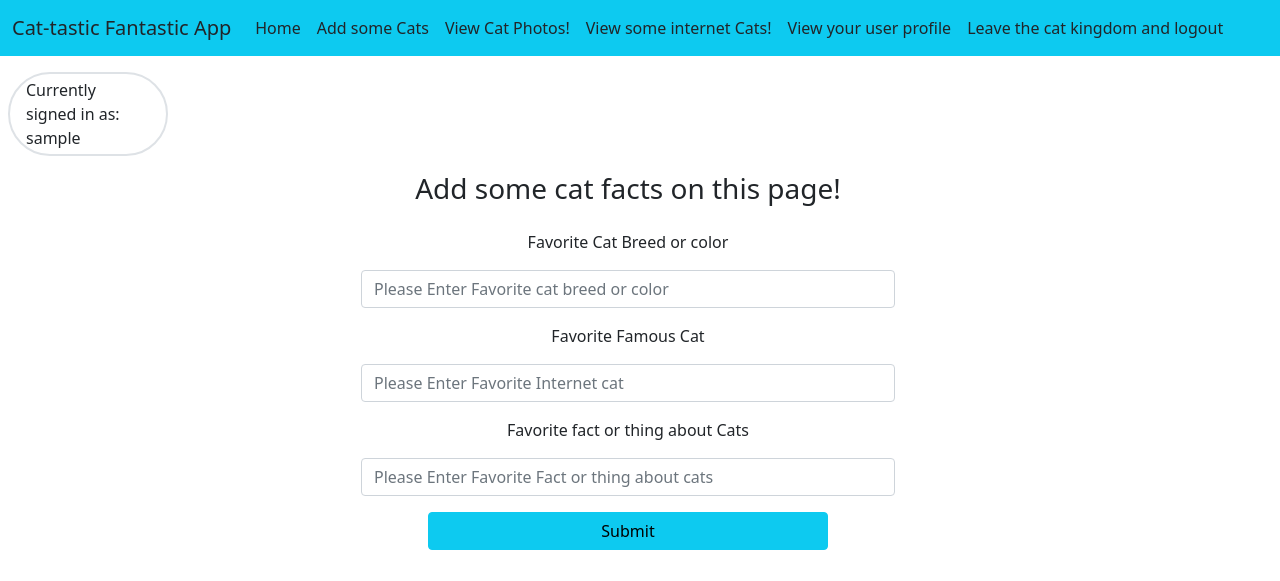
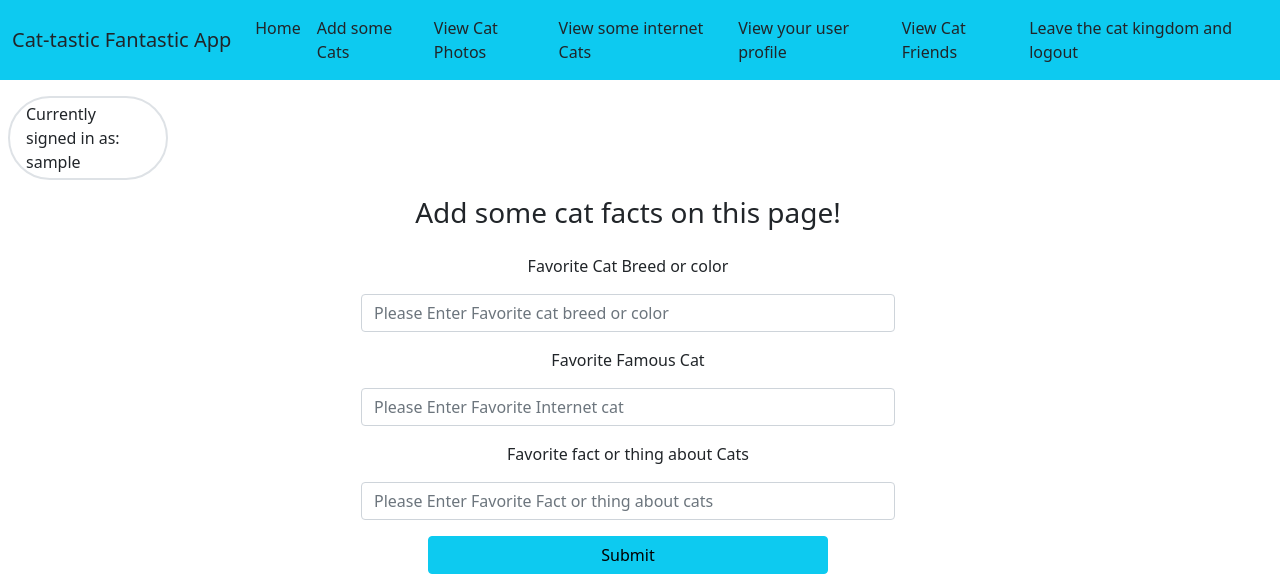
Before and after one commit to Navi-beep/cat_app, a Flask app: page /addcats in a window 1280 px wide. Shown: the top 581 px of the page. Run offline with Flask 2, Linux system fonts and the light colour scheme; the visitor is signed in with stand-in values (Sample User, id 1); data comes from the database, SQL or seed files in the repository; some libraries are stand-ins or nearby versions.

Commit message:
added link to cat friends

```diff
--- a/app/templates/base.html
+++ b/app/templates/base.html
@@ -29,11 +29,13 @@
 
                   <a class="nav-link text-dark" href="{{ url_for('cat') }}">Add some Cats</a>
 
-                  <a class="nav-link text-dark" href="{{ url_for('cat_img') }}">View Cat Photos!</a>
+                  <a class="nav-link text-dark" href="{{ url_for('cat_img') }}">View Cat Photos</a>
 
-                  <a class="nav-link text-dark" href="{{ url_for('fav_cats') }}">View some internet Cats!</a>
+                  <a class="nav-link text-dark" href="{{ url_for('fav_cats') }}">View some internet Cats</a>
 
                   <a class="nav-link text-dark" href="{{url_for('user_pro', user_id=current_user.id )}}">View your user profile</a>
+
+                  <a class="nav-link text-dark" href="{{ url_for('hello_friends') }}">View Cat Friends</a>
 
                   <a class="nav-link text-dark" href="{{ url_for('logout') }}">Leave the cat kingdom and logout</a>
 
```
